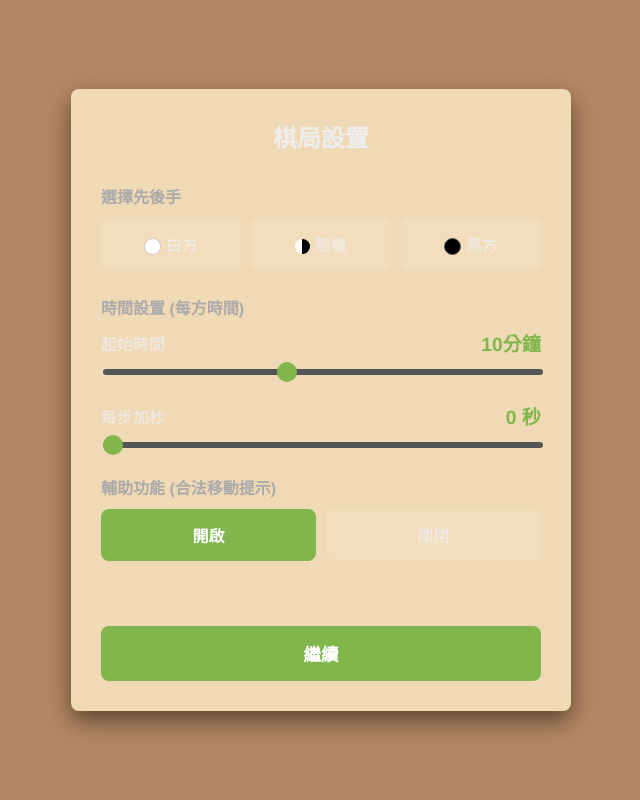
After one commit to StevenChinMaho/Chess-Field, a PHP site: page /setRoom.php in a window 1280 px wide. The commit adds this page. Shown: the whole page, without its empty margins (319-959 px from the left). Run offline with PHP 8.4, Linux system fonts and the light colour scheme; a stand-in replaces the project's code that opens the database connection.

Commit message:
feat: implement initial structure for index.php and setRoom.php

```diff
--- /dev/null
+++ b/css/setRoom-style.css
@@ -0,0 +1,163 @@
+:root {
+    --bg-color: #B58863;
+    --box-bg: #F0D9B5;
+    --accent-color: #81b64c;
+    --text-color: #eeeeee;
+    --text-secondary: #aaaaaa;
+    --border-radius: 8px;
+    --transition: all 0.2s ease;
+}
+
+body {
+    font-family: 'Microsoft JhengHei', 'PingFang TC', 'Helvetica Neue', Arial, sans-serif;
+    background-color: var(--bg-color);
+    color: var(--text-color);
+    display: flex;
+    justify-content: center;
+    align-items: center;
+    height: 100vh;
+    margin: 0;
+}
+
+.setup-container {
+    background-color: var(--box-bg);
+    padding: 30px;
+    border-radius: var(--border-radius);
+    box-shadow: 0 10px 25px rgba(0,0,0,0.5);
+    width: 100%;
+    max-width: 500px;
+    box-sizing: border-box;
+}
+
+h2 {
+    text-align: center;
+    margin-bottom: 30px;
+    margin-top: 0;
+    color: var(--text-color);
+}
+
+.setting-group {
+    margin-bottom: 25px;
+}
+
+.setting-label {
+    display: block;
+    margin-bottom: 10px;
+    font-weight: bold;
+    color: var(--text-secondary);
+}
+
+.btn-group {
+    display: flex;
+    gap: 10px;
+}
+
+.btn {
+    flex: 1;
+    padding: 12px;
+    background-color: rgba(255, 255, 255, 0.1);
+    border: 2px solid transparent;
+    border-radius: var(--border-radius);
+    color: var(--text-color);
+    cursor: pointer;
+    font-size: 1rem;
+    transition: var(--transition);
+}
+
+.btn:hover {
+    background-color: rgba(255, 255, 255, 0.2);
+}
+
+.btn.selected {
+    background-color: var(--accent-color);
+    color: white;
+    border-color: var(--accent-color);
+    font-weight: bold;
+}
+
+.icon-box {
+    display: inline-block;
+    width: 15px;
+    height: 15px;
+    margin-right: 5px;
+    border-radius: 50%;
+    vertical-align: middle;
+}
+.icon-white { background: #fff; border: 1px solid #ccc; }
+.icon-black { background: #000; border: 1px solid #555; }
+.icon-random { background: linear-gradient(90deg, #fff 50%, #000 50%); }
+
+.range-container {
+    display: flex;
+    flex-direction: column;
+    gap: 5px;
+}
+
+.range-display {
+    display: flex;
+    justify-content: space-between;
+    align-items: center;
+    margin-bottom: 5px;
+}
+
+.range-value {
+    font-size: 1.2rem;
+    font-weight: bold;
+    color: var(--accent-color);
+}
+
+input[type=range] {
+    -webkit-appearance: none;
+    width: 100%;
+    height: 6px;
+    background: #555;
+    border-radius: 5px;
+    outline: none;
+    cursor: pointer;
+}
+
+input[type=range]::-webkit-slider-thumb {
+    -webkit-appearance: none;
+    width: 20px;
+    height: 20px;
+    border-radius: 50%;
+    background: var(--accent-color);
+    cursor: pointer;
+    transition: var(--transition);
+}
+
+input[type=range]::-webkit-slider-thumb:hover {
+    transform: scale(1.1);
+}
+
+.warning-text {
+    color: #ff6b6b;
+    font-size: 0.85rem;
+    margin-top: 10px;
+    height: 20px;
+    opacity: 0;
+    transition: opacity 0.3s;
+}
+
+.warning-text.show {
+    opacity: 1;
+}
+
+.submit-btn {
+    width: 100%;
+    padding: 15px;
+    background-color: var(--accent-color);
+    color: white;
+    border: none;
+    border-radius: var(--border-radius);
+    font-size: 1.1rem;
+    font-weight: bold;
+    cursor: pointer;
+    margin-top: 10px;
+    transition: var(--transition);
+}
+
+.submit-btn:hover {
+    background-color: #6da040;
+    transform: translateY(-2px);
+}
--- /dev/null
+++ b/js/setRoom-style.js
@@ -0,0 +1,127 @@
+// 定義特定的數值陣列
+// 分鐘數：包含分數
+const timeOptions = [
+    0.25, 0.5, 0.75, 1, 2, 3, 4, 5, 6, 7, 8, 9, 10,
+    11, 12, 13, 14, 15, 16, 17, 18, 19, 20, 25, 30, 35, 40, 45, 60, 90
+];
+
+// 加秒數
+const incOptions = [
+    0, 1, 2, 3, 4, 5, 6, 7, 8, 9, 10,
+    11, 12, 13, 14, 15, 16, 17, 18, 19, 20, 25, 30
+];
+
+// 狀態物件：儲存使用者的選擇
+let currentSettings = {
+    side: 'random', // 預設隨機
+    timeMinutes: 10, // 預設 10 分鐘
+    increment: 0,    // 預設 0 秒
+    assist: true     // 預設開啟
+};
+
+// DOM 元素載入後執行
+document.addEventListener('DOMContentLoaded', () => {
+    // 取得 DOM 元素
+    const timeRange = document.getElementById('time-range');
+    const timeDisplay = document.getElementById('time-display');
+    const incRange = document.getElementById('inc-range');
+    const incDisplay = document.getElementById('inc-display');
+    const assistWarning = document.getElementById('assist-warning');
+    const startBtn = document.getElementById('start-btn');
+
+    // --- 1. 時間滑桿初始化 ---
+
+    // 設定滑桿的最大值 (因為是對應陣列索引)
+    timeRange.max = timeOptions.length - 1;
+    incRange.max = incOptions.length - 1;
+
+    // 設定預設位置
+    const defaultTimeIndex = timeOptions.indexOf(10); // 找到10分鐘在陣列的位置
+    timeRange.value = defaultTimeIndex;
+
+    // 格式化顯示文字的輔助函式
+    function formatTimeDisplay(val) {
+        if (val === 0.25) return "1/4 分鐘 (15秒)";
+        if (val === 0.5) return "1/2 分鐘 (30秒)";
+        if (val === 0.75) return "3/4 分鐘 (45秒)";
+        return val + " 分鐘";
+    }
+
+    // 監聽時間滑桿變動
+    timeRange.addEventListener('input', (e) => {
+        const index = parseInt(e.target.value);
+        const value = timeOptions[index];
+        currentSettings.timeMinutes = value;
+        timeDisplay.textContent = formatTimeDisplay(value);
+    });
+
+    // 監聽加秒滑桿變動
+    incRange.addEventListener('input', (e) => {
+        const index = parseInt(e.target.value);
+        const value = incOptions[index];
+        currentSettings.increment = value;
+        incDisplay.textContent = value + " 秒";
+    });
+
+    // --- 2. 按鈕群組邏輯 (通用) ---
+    function setupButtonGroup(groupId, settingKey, callback = null) {
+        const group = document.getElementById(groupId);
+        const buttons = group.querySelectorAll('.btn-option');
+
+        buttons.forEach(btn => {
+            // 初始化 UI 選中狀態
+            // 如果按鈕的 data-value 等於 currentSettings 中的預設值，就加上 selected
+            if (btn.dataset.value === String(currentSettings[settingKey])) {
+                btn.classList.add('selected');
+            }
+
+            btn.addEventListener('click', () => {
+                // 1. 移除同組其他按鈕的 selected
+                buttons.forEach(b => b.classList.remove('selected'));
+                // 2. 加上當前按鈕的 selected
+                btn.classList.add('selected');
+
+                // 3. 取得值並轉換型別
+                let val = btn.dataset.value;
+                if(val === 'true') val = true;
+                if(val === 'false') val = false;
+
+                // 4. 更新全域設定
+                currentSettings[settingKey] = val;
+
+                // 5. 如果有額外邏輯 (callback)，則執行
+                if (callback) callback(val);
+            });
+        });
+    }
+
+    // 初始化先後手按鈕
+    setupButtonGroup('side-group', 'side');
+
+    // 初始化輔助按鈕 (包含警告文字顯示邏輯)
+    setupButtonGroup('assist-group', 'assist', (isEnabled) => {
+        if (!isEnabled) {
+            assistWarning.classList.add('show');
+        } else {
+            assistWarning.classList.remove('show');
+        }
+    });
+
+    // --- 3. 開始遊戲事件 ---
+    startBtn.addEventListener('click', startGame);
+});
+
+// 送出資料函式
+function startGame() {
+    console.log("最終設定:", currentSettings);
+
+    // 這裡只是示範，實際會將資料傳送到後端
+    alert(`房間建立成功！\n` +
+          `-----------------\n` +
+          `陣營: ${currentSettings.side}\n` +
+          `時間: ${currentSettings.timeMinutes} 分 + ${currentSettings.increment} 秒\n` +
+          `輔助: ${currentSettings.assist ? '開啟' : '關閉'}`);
+
+    // 範例：轉址到遊戲頁面
+    // window.location.href = `/game.html?side=${currentSettings.side}&time=${currentSettings.timeMinutes}&inc=${currentSettings.increment}`;
+}
--- /dev/null
+++ b/setRoom.php
@@ -0,0 +1,57 @@
+<!DOCTYPE html>
+<html lang="zh-TW">
+<head>
+    <meta charset="utf-8">
+    <meta name="viewport" content="width=device-width, initial-scale=1.0">
+    <title>Chess Field Set Room</title>
+    <link rel="stylesheet" href="css/setRoom-style.css">
+    <script src="js/setRoom-style.js" defer></script>
+</head>
+
+<body>
+    <div class="setup-container">
+        <h2>棋局設置</h2>
+
+        <div class="setting-group">
+            <label class="setting-label">選擇先後手</label>
+            <div class="btn-group" id="side-group">
+                <button class="btn" data-value="white"><span class="icon-box icon-white"></span>白方</button>
+                <button class="btn" data-value="random"><span class="icon-box icon-random"></span>隨機</button>
+                <button class="btn" data-value="black"><span class="icon-box icon-black"></span>黑方</button>
+            </div>
+        </div>
+
+        <div class="setting-group">
+            <label class="setting-label">時間設置 (每方時間)</label>
+            <div class="range-container">
+                <div class="range-display">
+                    <span>起始時間</span>
+                    <span id="time-display" class="range-value">10分鐘</span>
+                </div>
+                <input type="range" id="time-range" min="0" value="0">
+            </div>
+        </div>
+
+        <div class="setting-group">
+            <div class="range-container">
+                <div class="range-display">
+                    <span>每步加秒</span>
+                    <span id="inc-display" class="range-value">0 秒</span>
+                </div>
+                <input type="range" id="inc-range" min="0" value="0">
+            </div>
+        </div>
+
+        <div class="setting-group">
+            <label class="setting-label">輔助功能 (合法移動提示)</label>
+            <div class="btn-group" id="assist-group">
+                <button class="btn selected" data-value="true">開啟</button>
+                <button class="btn" data-value="false">關閉</button>
+            </div>
+            <div id="assist-warning" class="warning-text">⚠️警告：若關閉輔助功能，您可能會因為犯規2次而被判負。</div>
+        </div>
+
+        <button class="submit-btn" id="start-btn">繼續</button>
+    </div>
+</body>
+</html>
--- a/testown.html
+++ /dev/null
@@ -1,2 +0,0 @@
-<h1>test</h1>
-<h2>Hi</h2>
```
Also changed, not shown: index.php (renamed from index.html, +13 -0 lines), includes/getUserInfo.php (added).
